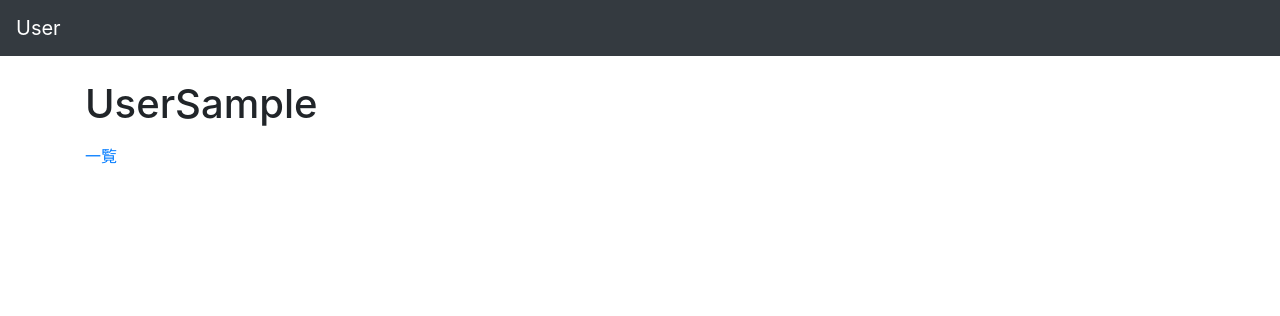
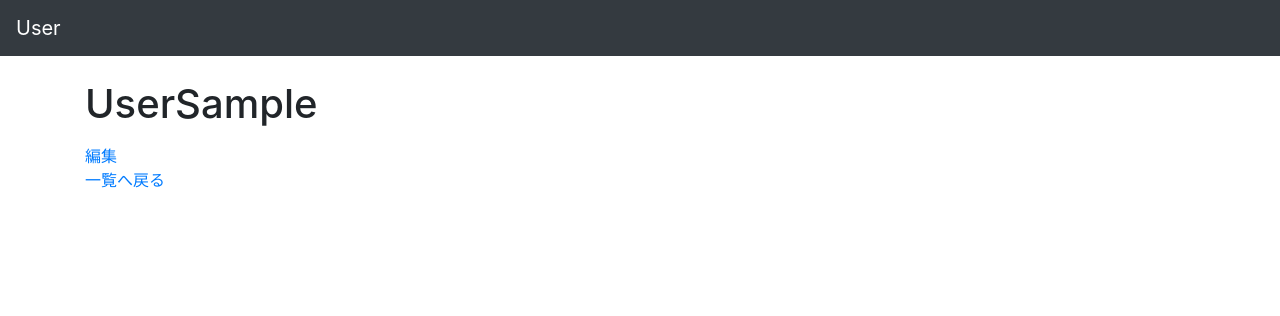
Before and after one commit to s10akir/freekukan, a Django app: template user/templates/user/user_detail.html in a window 1280 px wide. Shown: the top 316 px of the page. Run offline with Django 3.2, Linux system fonts and the light colour scheme; the template is opened without the code that fills it, so the values that code supplies are empty; the visitor is signed in with stand-in values (Sample User, id 1); some libraries are stand-ins or nearby versions.

Commit message:
[change] 体裁を変更

```diff
--- a/user/templates/user/user_detail.html
+++ b/user/templates/user/user_detail.html
@@ -11,6 +11,9 @@
         <p>{{ user.comment }}</p>
     </div>
     <div>
-        <a href='{% url "user:index" %}'>一覧</a>
+        <a href='{% url "user:update" user.pk %}'>編集</a>
+    </div>
+    <div>
+        <a href='{% url "user:index" %}'>一覧へ戻る</a>
     </div>
 {% endblock %}
```
